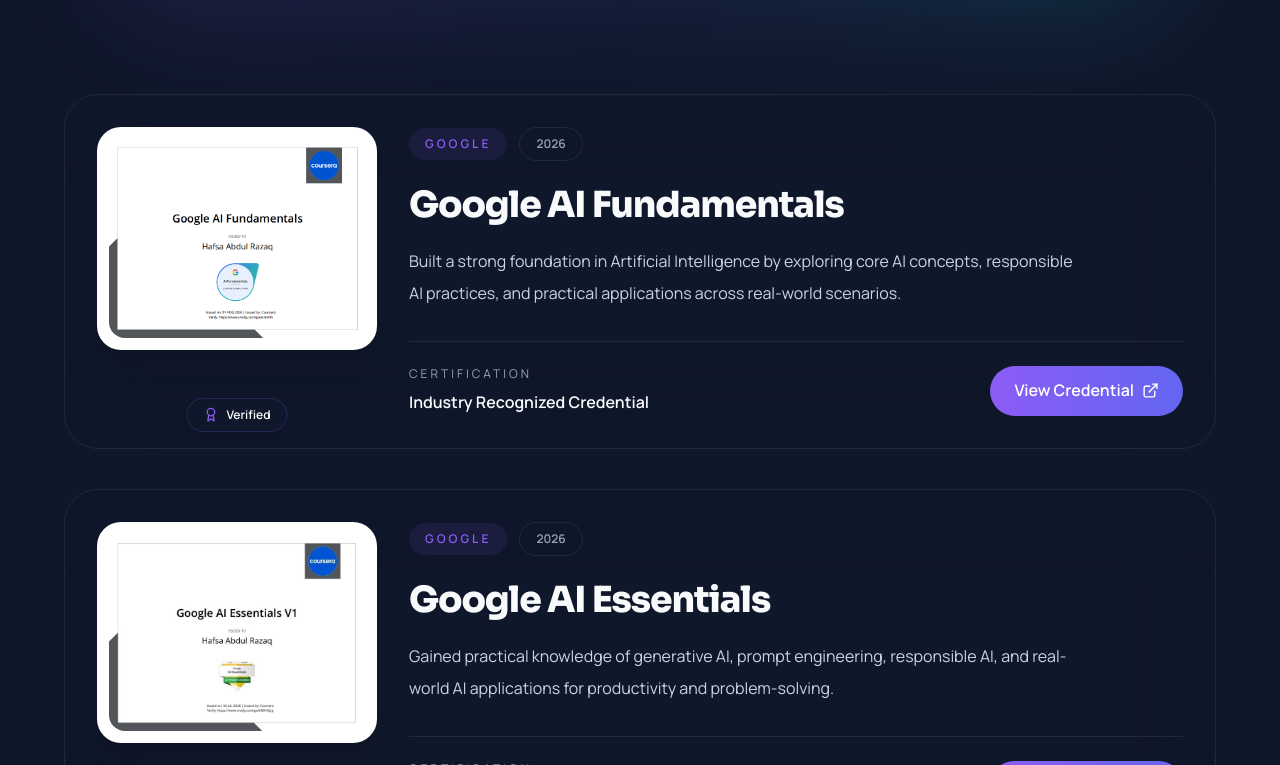
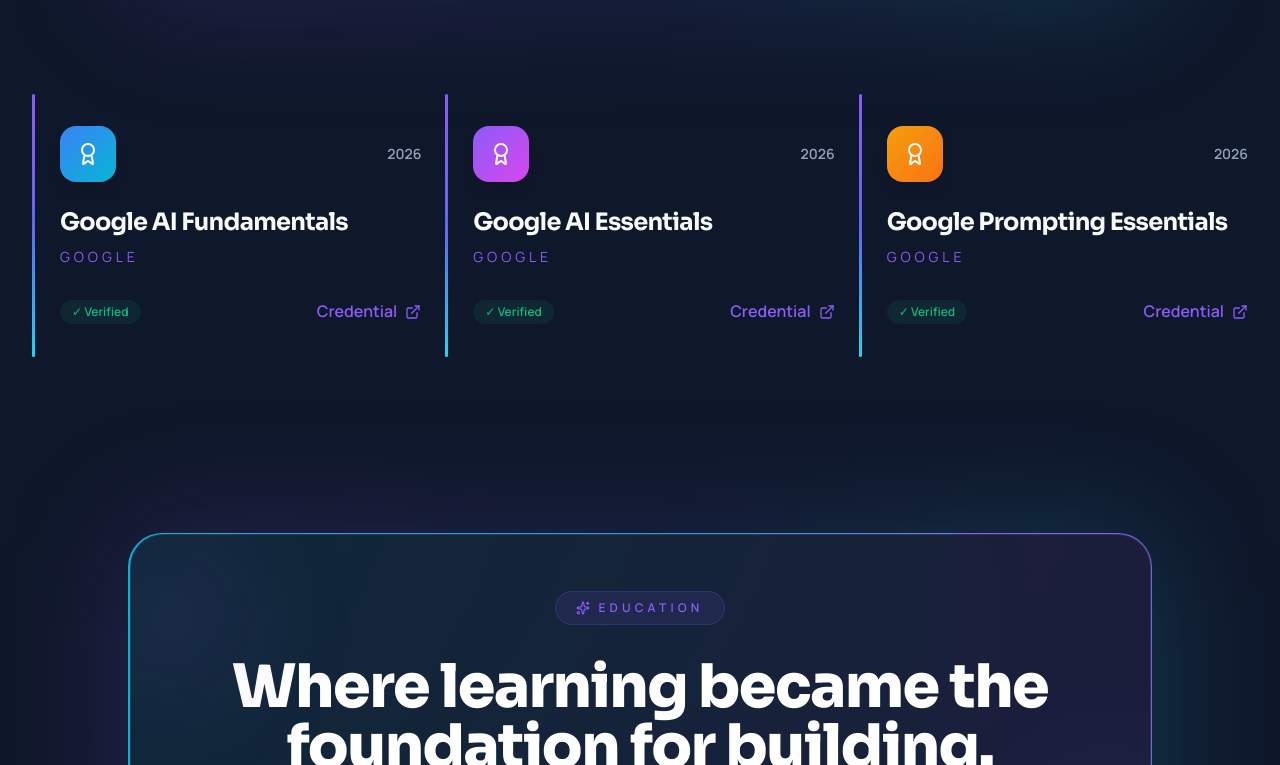
Before and after one commit to hafsa-AbdulRazzaq333/portfolioHafsa, a React (Vite) app: page / in a window 1280 px wide. Shown: the part 6375-7140 px from the top of the page. Built offline with nearby package versions, Linux system fonts and the light colour scheme.

Commit message:
Refine certifications section and update portfolio UI

```diff
--- a/src/components/Certifications.jsx
+++ b/src/components/Certifications.jsx
@@ -10,8 +10,9 @@
       year: "2026",
       image: "/images/google-ai.png",
       link: "https://www.credly.com/earner/earned/badge/d71344e6-e6bd-4005-90f4-04b18f0b8f87",
+      iconColor: "from-blue-500 to-cyan-500",
       description:
-        "Built a strong foundation in Artificial Intelligence by exploring core AI concepts, responsible AI practices, and practical applications across real-world scenarios.",
+        "Built a strong foundation in Artificial Intelligence by exploring core AI concepts and responsible AI practices.",
     },
     {
       title: "Google AI Essentials",
@@ -19,8 +20,9 @@
       year: "2026",
       image: "/images/google-ai-essentials.jpeg",
       link: "https://www.credly.com/badges/b8481ad2-8c05-4c9e-a64d-e6cb6e593dde/print",
+      iconColor: "from-violet-500 to-fuchsia-500",
       description:
-        "Gained practical knowledge of generative AI, prompt engineering, responsible AI, and real-world AI applications for productivity and problem-solving.",
+        "Gained hands-on experience with generative AI, prompt engineering and AI-powered problem solving.",
     },
     {
       title: "Google Prompting Essentials",
@@ -28,8 +30,9 @@
       year: "2026",
       image: "/images/google-prompting-essentials.png",
       link: "https://www.credly.com/earner/earned/badge/786e7516-5095-43b2-94d0-d34ac41ce311",
+      iconColor: "from-amber-500 to-orange-500",
       description:
-        "Learned professional prompting techniques, prompt refinement strategies, structured AI communication, and workflow optimization for high-quality AI-assisted results.",
+        "Learned advanced prompting techniques, prompt optimization, structured AI communication strategies to get accurate results.",
     },
   ];
 
@@ -48,98 +51,69 @@
         {/* Cards will go here */}
 
         <motion.div
-          initial={{ opacity: 0 }}
-          whileInView={{ opacity: 1 }}
+          initial={{ opacity: 0, y: 30 }}
+          whileInView={{ opacity: 1, y: 0 }}
           viewport={{ once: true }}
           transition={{ duration: 0.8 }}
-          className="mx-auto mt-20 max-w-6xl space-y-10"
+          className="mx-auto mt-20 max-w-7xl"
         >
+          <div className="grid gap-6 lg:grid-cols-3 ">
             {certificates.map((certificate, index) => (
-            <motion.article
+              <motion.div
                 key={certificate.title}
-              initial={{ opacity: 0, y: 40 }}
+                initial={{ opacity: 0, y: 30 }}
                 whileInView={{ opacity: 1, y: 0 }}
                 viewport={{ once: true }}
                 transition={{ delay: index * 0.12 }}
-              whileHover={{ y: -6 }}
-              className="group relative overflow-hidden rounded-[34px] border border-border bg-card-bg/80 backdrop-blur-2xl transition-all duration-500 hover:border-primary/30 hover:shadow-[0_30px_70px_-40px_rgba(139,92,246,.35)]"
+                whileHover={{ y: -8 }}
+                className="group relative py-8"
               >
-              {/* Glow */}
-              <div className="absolute -left-16 -top-16 h-52 w-52 rounded-full bg-primary/10 blur-[90px] opacity-0 transition duration-500 group-hover:opacity-100" />
+                {/* Left Accent */}
+                <div className="absolute left-0 top-0 h-full w-[3px] rounded-full bg-gradient-to-b from-primary via-secondary to-cyan-400 transition-all duration-500 group-hover:w-[6px]" />
 
-              {/* Top Accent */}
-              <div className="absolute left-0 top-0 h-[3px] w-0 bg-gradient-to-r from-primary via-secondary to-primary transition-all duration-700 group-hover:w-full" />
-
-              <div className="grid gap-8 p-7 lg:grid-cols-[280px_1fr] lg:p-8">
-                {/* Certificate Preview */}
-                <motion.div
-                  whileHover={{ scale: 1.03 }}
-                  className="relative mx-auto w-full max-w-[280px]"
+                <div className="pl-7">
+                  <div className="flex items-center justify-between">
+                    <div
+                      className={`flex h-14 w-14 items-center justify-center rounded-2xl bg-gradient-to-br ${certificate.iconColor} shadow-lg`}
                     >
-                  <div className="rounded-[24px] bg-white p-3 shadow-xl">
-                    <img
-                      src={certificate.image}
-                      alt={certificate.title}
-                      className="w-full rounded-2xl object-contain"
-                    />
+                      <Award size={24} className="text-white" />
                     </div>
 
-                  <div className="absolute -bottom-4 left-1/2 flex -translate-x-1/2 items-center gap-2 rounded-full border border-primary/20 bg-bg-primary px-4 py-2 shadow-lg">
-                    <Award size={15} className="text-primary" />
-                    <span className="text-xs font-semibold text-text-primary">
-                      Verified
-                    </span>
-                  </div>
-                </motion.div>
-
-                {/* Content */}
-                <div className="flex flex-col justify-center">
-                  <div className="flex flex-wrap items-center gap-3">
-                    <span className="rounded-full bg-primary/10 px-4 py-2 text-xs font-semibold uppercase tracking-[0.25em] text-primary">
-                      {certificate.issuer}
-                    </span>
-
-                    <span className="rounded-full border border-border px-4 py-2 text-xs font-semibold text-text-muted">
+                    <span className="text-sm font-semibold text-text-muted">
                       {certificate.year}
                     </span>
                   </div>
 
-                  <h3 className="mt-6 text-3xl font-black leading-tight text-text-primary lg:text-4xl">
+                  <h3 className="mt-6 text-2xl font-bold leading-snug text-text-primary">
                     {certificate.title}
                   </h3>
 
-                  <p className="mt-5 max-w-2xl leading-8 text-text-secondary">
-                    {certificate.description}
+                  <p className="mt-2 text-sm uppercase tracking-[0.28em] text-primary">
+                    {certificate.issuer}
                   </p>
 
-                  <div className="mt-8 flex items-center justify-between border-t border-border pt-6">
-                    <div>
-                      <p className="text-xs uppercase tracking-[0.25em] text-text-muted">
-                        Certification
-                      </p>
-
-                      <p className="mt-2 font-semibold text-text-primary">
-                        Industry Recognized Credential
-                      </p>
-                    </div>
+                  <div className="mt-8 flex items-center justify-between">
+                    <span className="inline-flex items-center gap-2 rounded-full bg-emerald-500/10 px-3 py-1 text-xs font-semibold text-emerald-500">
+                      ✓ Verified
+                    </span>
 
                     <a
                       href={certificate.link}
                       target="_blank"
                       rel="noopener noreferrer"
-                      className="group inline-flex items-center gap-2 rounded-full bg-gradient-to-r from-primary to-secondary px-6 py-3 font-semibold text-white transition-all duration-300 hover:scale-105"
+                      className="group/link inline-flex items-center gap-2 font-semibold text-primary"
                     >
-                      View Credential
+                      Credential
                       <ExternalLink
-                        size={17}
-                        className="transition-transform duration-300 group-hover:translate-x-1 group-hover:-translate-y-1"
+                        size={16}
+                        className="transition group-hover/link:translate-x-1 group-hover/link:-translate-y-1"
                       />
                     </a>
                   </div>
                 </div>
+              </motion.div>
+            ))}
           </div>
-            </motion.article>
-          ))}
         </motion.div>
       </div>
     </section>
```
Lines whose indentation alone changed are shown as unchanged.
